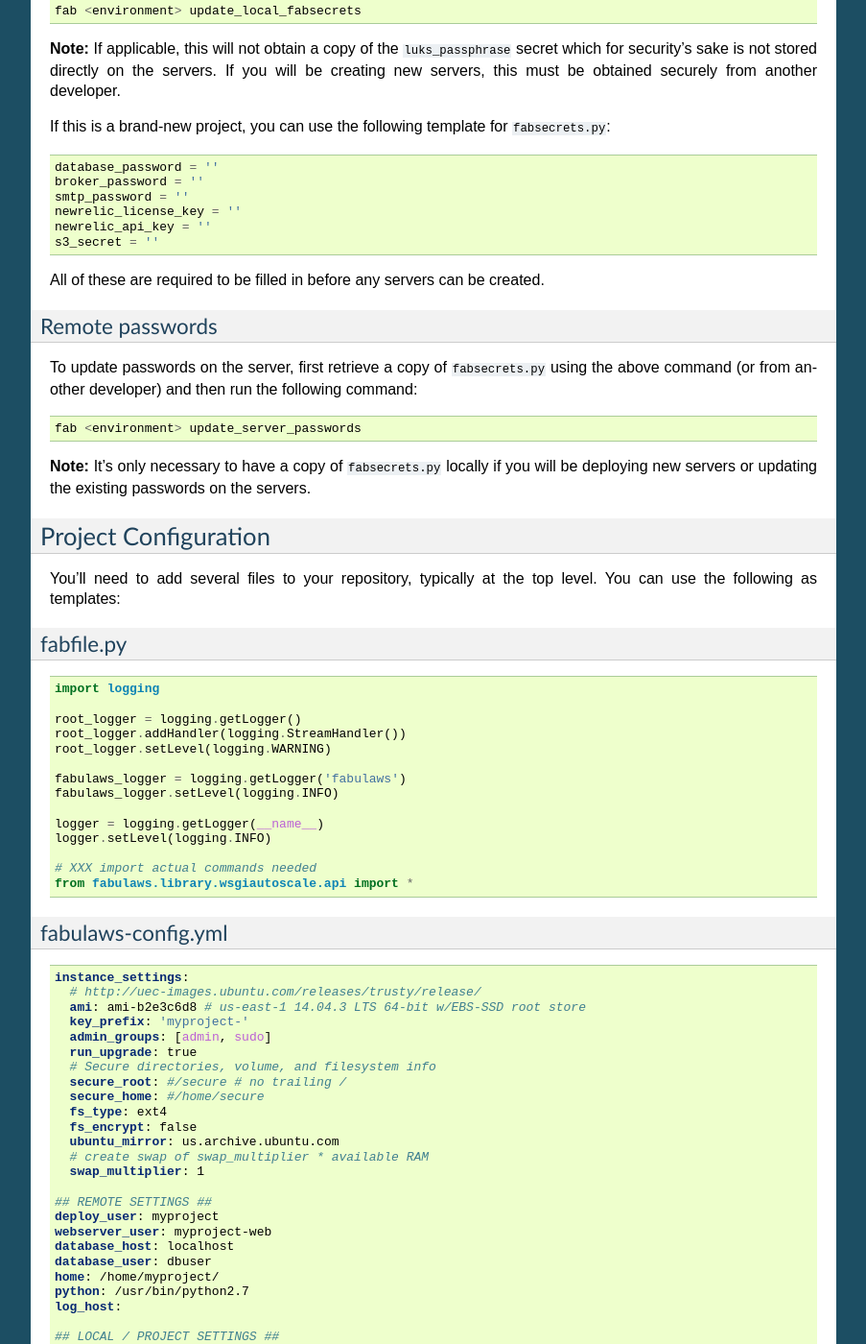
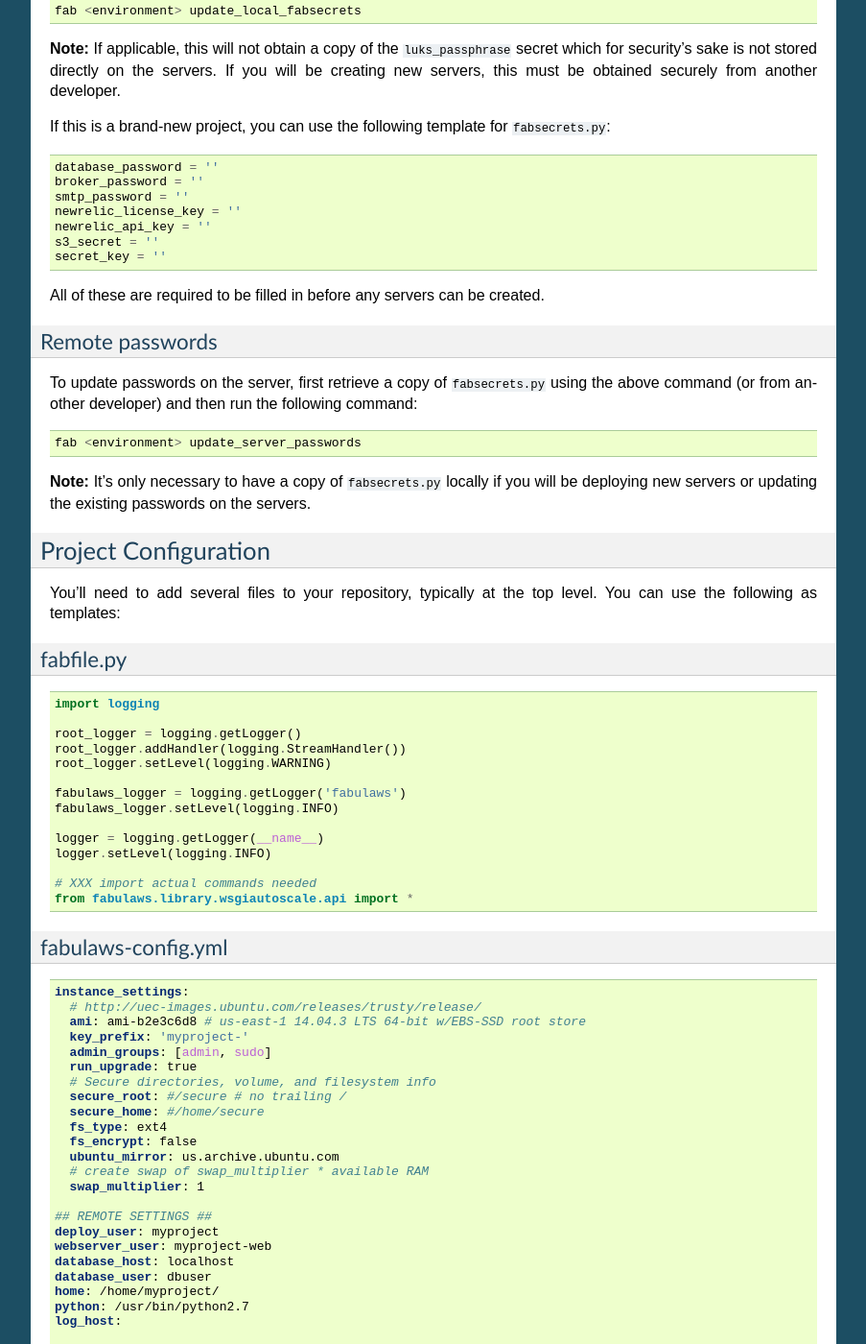
Before and after one commit to caktus/fabulaws, a Sphinx documentation site: the page built from docs/initial-setup.rst, in a window 1280 px wide and 1400 px high, scrolled down 2361 px. Shown: the whole window at 96% size, without its empty margins (198-1101 px from the left). Built offline with Sphinx 7.4.7, drawn with Linux system fonts in a browser that asks for light colours.

Commit message:
Add Django SECRET_KEY to environment

```diff
--- a/docs/sample_files/fabsecrets.py
+++ b/docs/sample_files/fabsecrets.py
@@ -4,3 +4,4 @@ smtp_password = ''
 newrelic_license_key = ''
 newrelic_api_key = ''
 s3_secret = ''
+secret_key = ''
--- a/docs/sample_files/fabulaws-config.yaml
+++ b/docs/sample_files/fabulaws-config.yaml
@@ -26,7 +26,8 @@ log_host:
 disable_known_hosts: true
 ssh_keys: deployment/users/
 password_names: [database_password, broker_password, smtp_password,
-                 newrelic_license_key, newrelic_api_key, s3_secret]
+                 newrelic_license_key, newrelic_api_key, s3_secret,
+                 secret_key]
 project: myproject
 wsgi_app: myproject.wsgi:application
 requirements_file: requirements/app.txt
```
Also changed, not shown: 1 other file.
